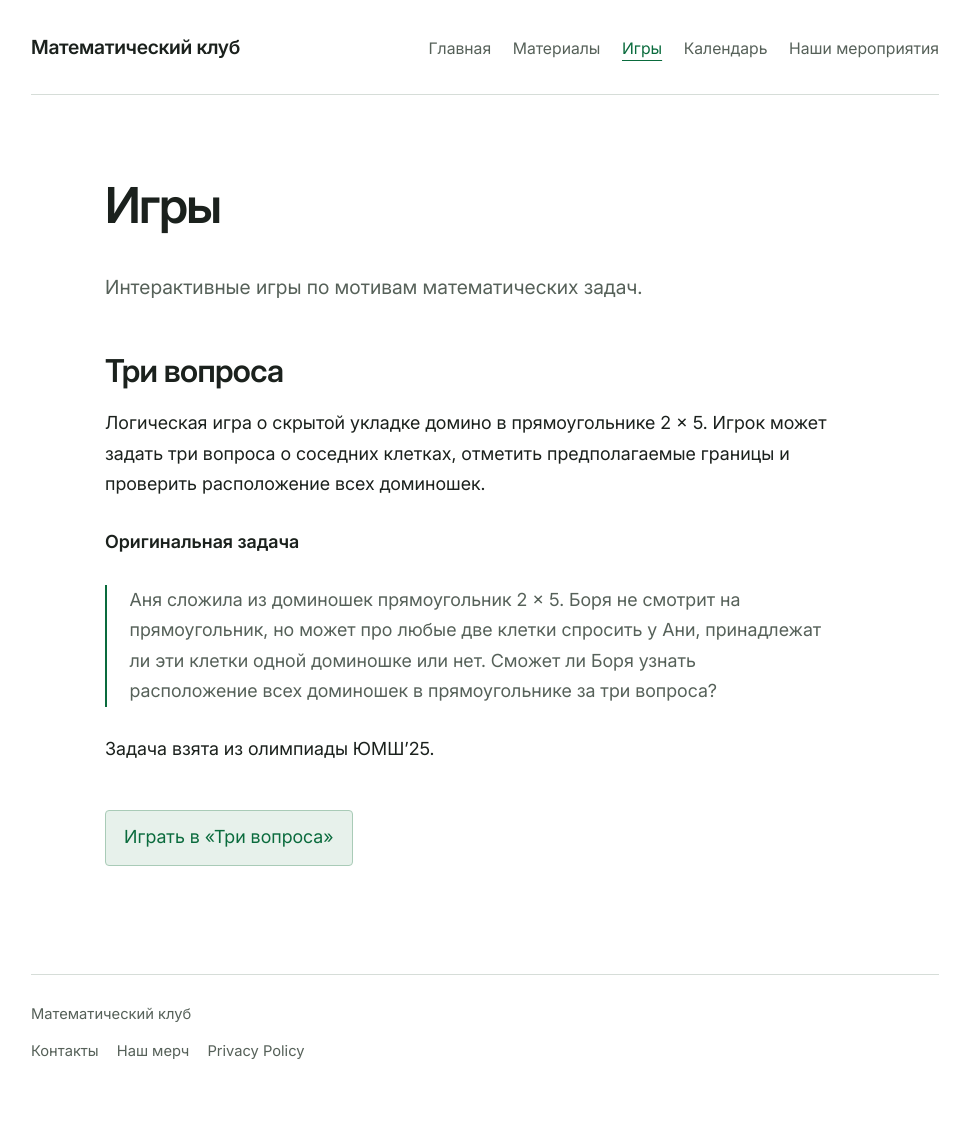
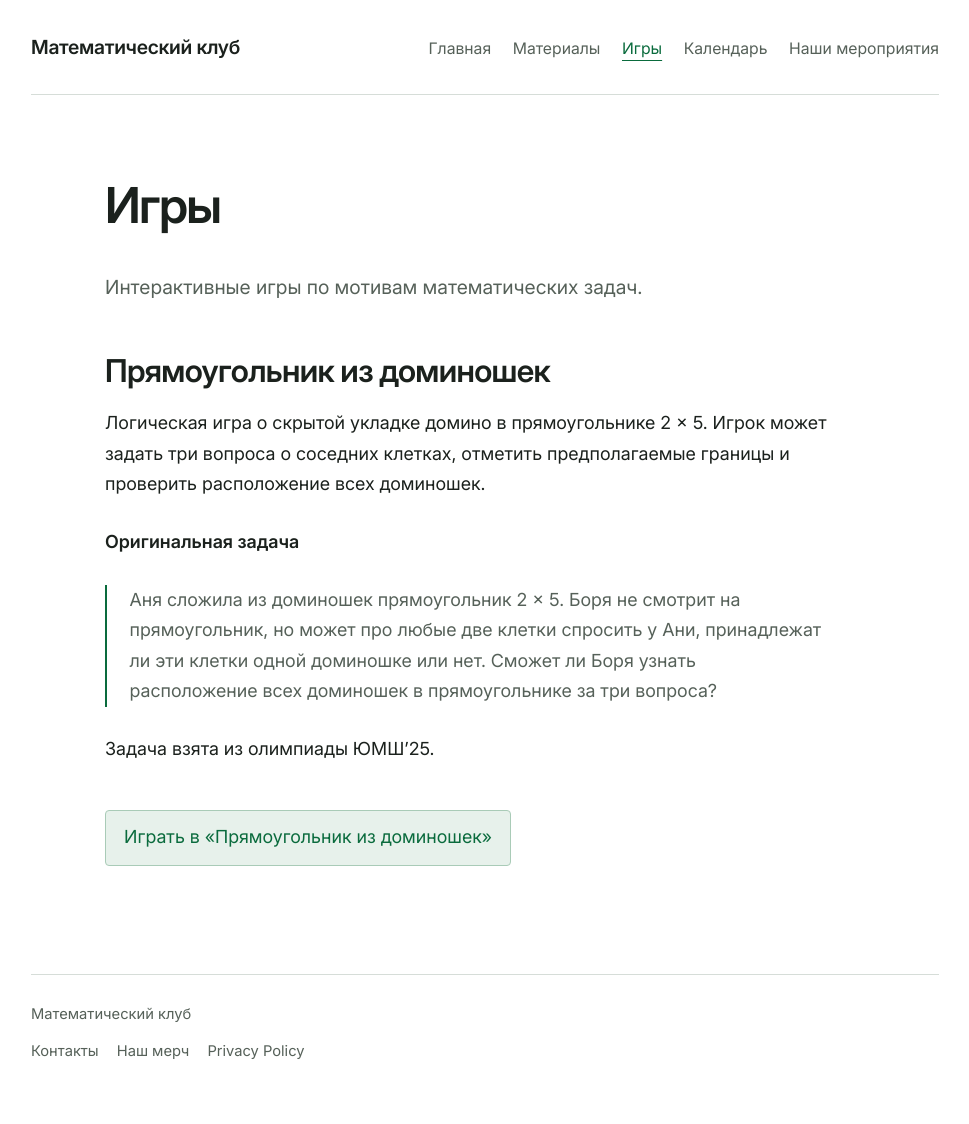
Before and after one commit to mathclubspring/mathclubspring.github.io, an Eleventy site: page content/pages/games.md in a window 1280 px wide. Shown: the whole page, without its empty margins (155-1124 px from the left). Built offline with nearby package versions, Linux system fonts and the light colour scheme; Eleventy itself is replaced by a stand-in of ours; files that its build step writes are made by us from their sources.

Commit message:
Переименовать игру в каталоге

```diff
--- a/content/pages/games.md
+++ b/content/pages/games.md
@@ -7,7 +7,7 @@ permalink: /games/index.html
 published: true
 show_in_nav: true
 ---
-## Три вопроса
+## Прямоугольник из доминошек
 
 Логическая игра о скрытой укладке домино в прямоугольнике 2 × 5. Игрок может задать три вопроса о соседних клетках, отметить предполагаемые границы и проверить расположение всех доминошек.
 
@@ -17,4 +17,4 @@ show_in_nav: true
 
 Задача взята из олимпиады ЮМШ’25.
 
-<p class="primary-action"><a href="https://tri-voprosa-domino.mathclub-spring.chatgpt.site/">Играть в «Три вопроса»</a></p>
+<p class="primary-action"><a href="https://tri-voprosa-domino.mathclub-spring.chatgpt.site/">Играть в «Прямоугольник из доминошек»</a></p>
```
